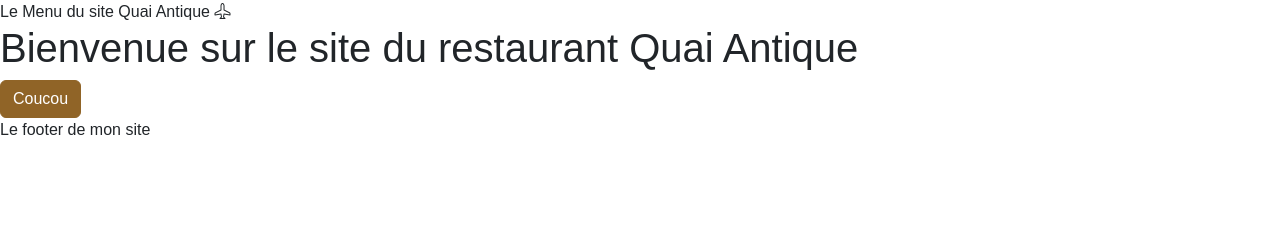
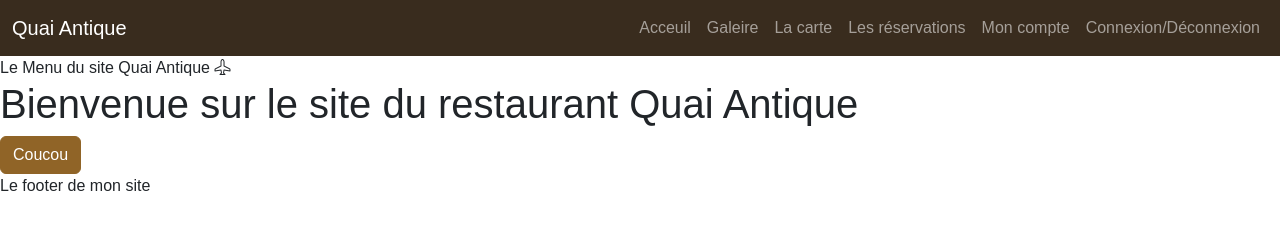
Before and after one commit to RakkyzDeveloppement/Projet-fil-rouge-FRONT-END, a website: page index.html in a window 1280 px wide. Drawn offline with nearby package versions, Linux system fonts and the light colour scheme; a web font is replaced by a local one.

Commit message:
ajout d'une navbar

```diff
--- a/index.html
+++ b/index.html
@@ -12,7 +12,39 @@
 </head>
 <body>
 
-    <header>Le Menu du site Quai Antique  <i class="bi bi-airplane"></i></header>
+    <header>
+      <nav class="navbar navbar-expand-lg bg-dark" data-bs-theme="dark">
+  <div class="container-fluid">
+    <a class="navbar-brand" href="/">Quai Antique</a>
+    <button class="navbar-toggler" type="button" data-bs-toggle="collapse" data-bs-target="#navbarSupportedContent" aria-controls="navbarSupportedContent" aria-expanded="false" aria-label="Toggle navigation">
+      <span class="navbar-toggler-icon"></span>
+    </button>
+    <div class="collapse navbar-collapse" id="navbarSupportedContent">
+      <ul class="navbar-nav ms-auto mb-2 mb-lg-0">
+        <li class="nav-item">
+          <a class="nav-link"href="/">Acceuil</a>
+        </li>
+        <li class="nav-item">
+          <a class="nav-link" href="#">Galeire</a>
+        </li>
+        <li class="nav-item">
+          <a class="nav-link" href="#">La carte</a>
+        </li>
+        <li class="nav-item">
+          <a class="nav-link" href="#">Les réservations</a>
+        </li>
+        <li class="nav-item">
+          <a class="nav-link" href="#">Mon compte</a>
+        </li>
+        <li class="nav-item">
+          <a class="nav-link" href="#">Connexion/Déconnexion</a>
+        </li>
+      </ul>
+    </div>
+  </div>
+</nav>
+      Le Menu du site Quai Antique  <i class="bi bi-airplane"></i>
+    </header>
 
       <main id="main-page">
         <!-- Le contenu de la page sera injecté ici-->
```
